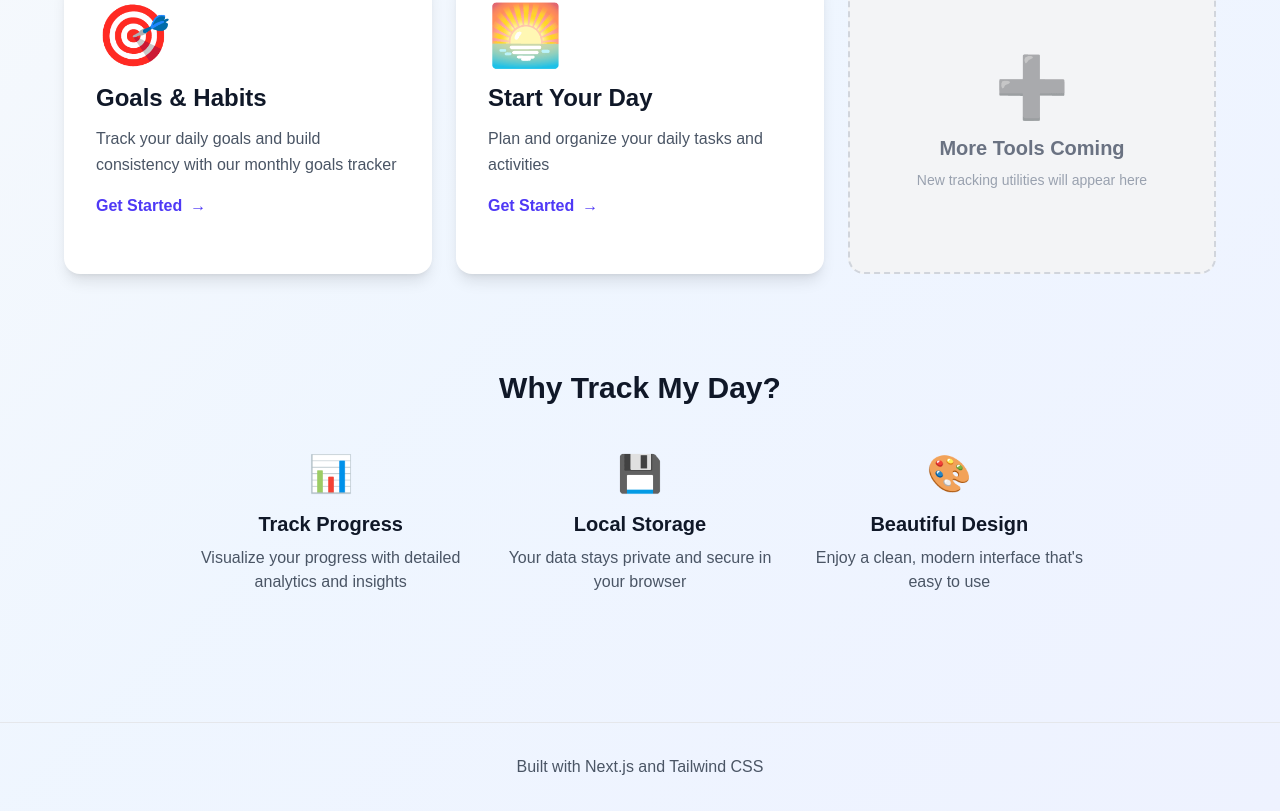
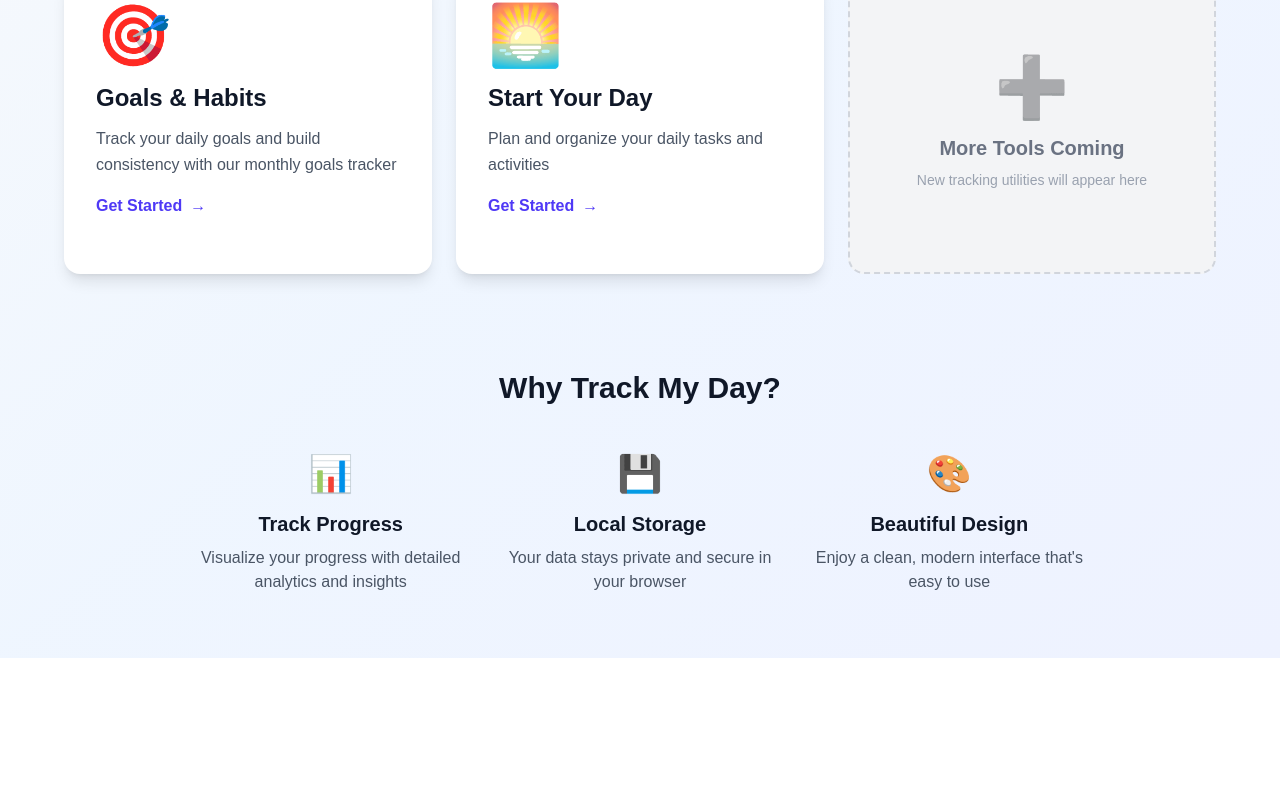
Before and after one commit to trackmyday/trackmyday.github.io, a Next.js app: page / in a window 1280 px wide. Shown: the part 454-1265 px from the top of the page. After the commit the page ends 1112 px from the top, so only its background shows below. Built offline with nearby package versions, Linux system fonts and the light colour scheme.

Commit message:
footer removed

```diff
--- a/app/goals/HabitTracker.tsx
+++ b/app/goals/HabitTracker.tsx
@@ -208,7 +208,8 @@
   const overallProgress = getOverallProgress();
 
   return (
-    <div className="min-h-screen bg-gray-50 p-4 md:p-8">
+    // <div className="min-h-screen bg-gray-50 p-4 md:p-8">
+    <div className="min-h-screen flex items-center justify-center bg-gradient-to-br from-purple-500 via-pink-500 to-rose-400">
       <div className="max-w-7xl mx-auto">
         {/* Header */}
         <div className="mb-6 flex flex-col md:flex-row md:items-center md:justify-between gap-4">
--- a/app/page.tsx
+++ b/app/page.tsx
@@ -143,13 +143,6 @@
           </div>
         </div>
       </main>
-
-      {/* Footer */}
-      <footer className="container mx-auto px-4 py-8 mt-16 border-t border-gray-200">
-        <div className="text-center text-gray-600">
-          <p>Built with Next.js and Tailwind CSS</p>
-        </div>
-      </footer>
     </div>
   );
 }
```
